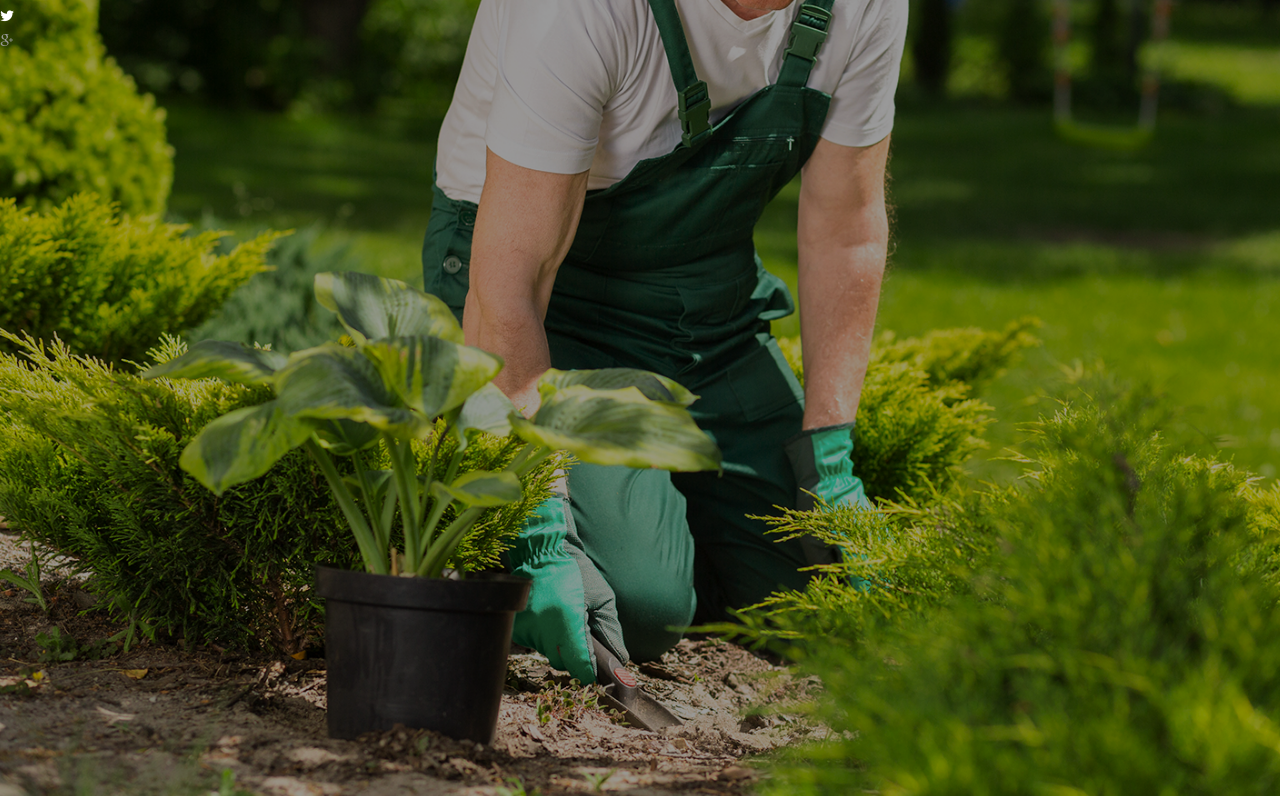
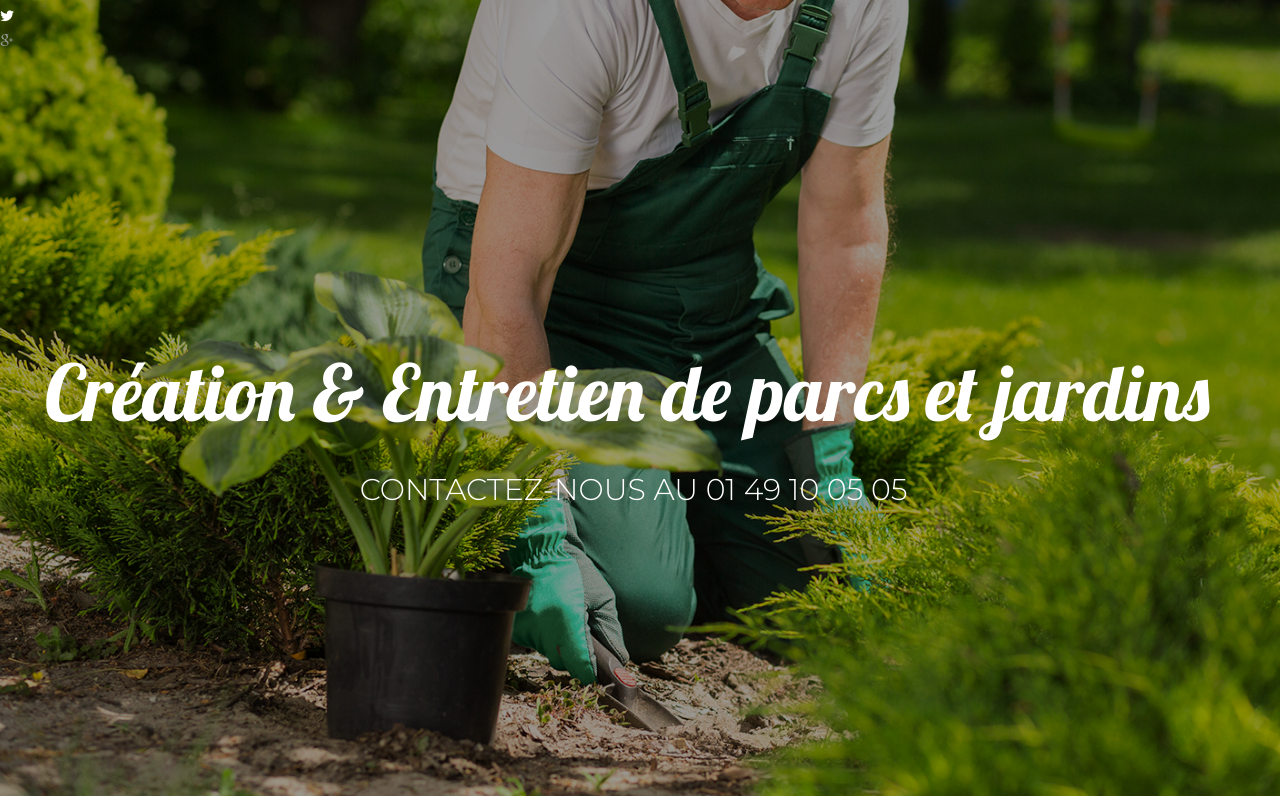
Before and after one commit to FATHIHIND/Aux-jardins-du-lys, a PHP site: page / in a window 1280 px wide. Shown: the part 111-907 px from the top of the page. Run offline with PHP 8.4, Linux system fonts and the light colour scheme; some libraries are stand-ins or nearby versions.

Commit message:
add style

```diff
--- a/index.html
+++ b/index.html
@@ -106,8 +106,8 @@
         <div class="containers">
 
         </div>
-     <!--   <h1 id="header_title">Création & Entretien de parcs et jardins</h1>
-        <p id="contacter">CONTACTEZ-NOUS AU 01 49 10 05 05</p>-->
+        <h1 id="header_title">Création & Entretien de parcs et jardins</h1>
+        <p id="contacter">CONTACTEZ-NOUS AU 01 49 10 05 05</p>
 
         <!-- jQuery library -->
         <script src="https://code.jquery.com/jquery-3.2.1.slim.min.js" integrity="sha384-KJ3o2DKtIkvYIK3UENzmM7KCkRr/rE9/Qpg6aAZGJwFDMVNA/GpGFF93hXpG5KkN" crossorigin="anonymous"></script>
--- a/style.css
+++ b/style.css
@@ -175,7 +175,7 @@ li#li-acceuil
 {
     color: white;
 }
-/*h1#header_title {
+h1#header_title {
     font-family: 'Lobster', cursive;
     color: #FFFFFF;
     font-size: 78px;
@@ -183,7 +183,7 @@ li#li-acceuil
     position: absolute;
     top: 63%;
     left: 49%;
-    right: -45%;
+    margin-right: -45%;
     transform: translate(-50%, -50%);
 }
 p#contacter {
@@ -194,9 +194,9 @@ p#contacter {
     position: absolute;
     top: 75%;
     left: 69.5%;
-    right: -45%;
+    margin-left: -20%;
     transform: translate(-50%, -50%);
-}*/
+}
 
 /* Smartphones (portrait and landscape) ----------- */
 @media screen and (max-width: 520px)
```
